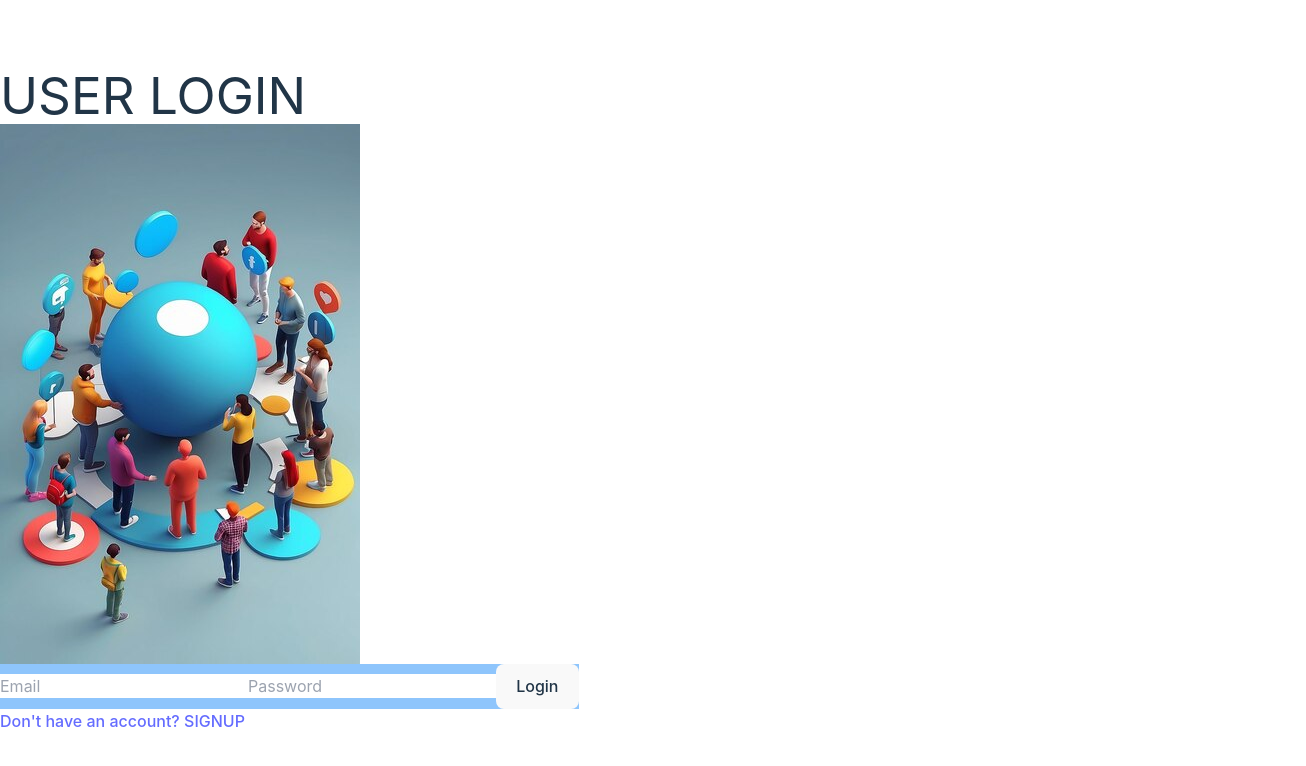
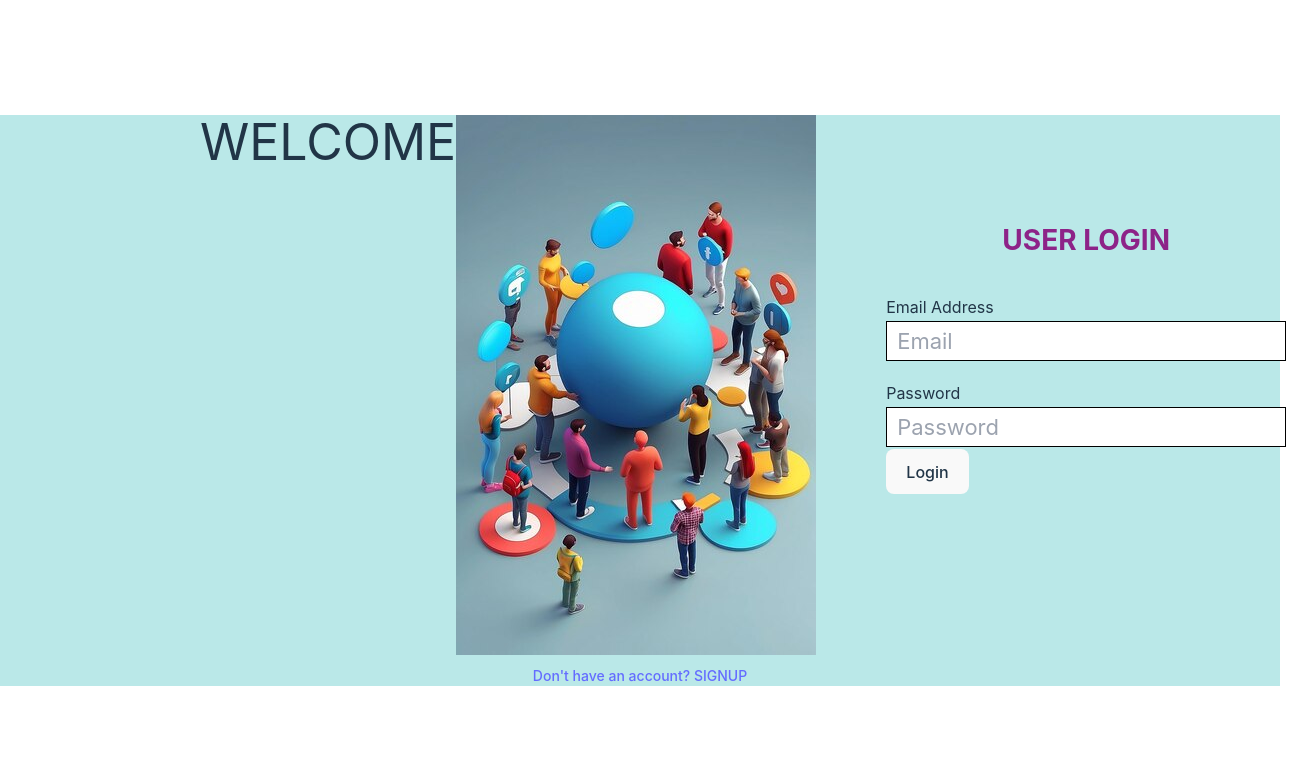
Before and after one commit to kiran-jaswant/local-community-engagement-platform, a React (Vite) app in the folder client/: page /login in a window 1280 px wide. Shown: the top 766 px of the page, 1306 px wide, since content can reach past the window. Built offline with nearby package versions, Linux system fonts and the light colour scheme.

Commit message:
css applied

```diff
--- a/client/src/views/Login/Login.css
+++ b/client/src/views/Login/Login.css
@@ -1,4 +1,44 @@
 .container-login{
     display: flex;
     justify-content: space-between;
+    padding:auto;
+    margin:0 200px;
 }
+
+.signup-login-form{
+    width: 500px;
+    height:auto;
+    padding: 20px;
+    margin: 50px;
+    display: block;
+    border-radius: 10px;
+
+}
+.signup-login-heading{
+    font-size: 28px;
+    text-align: center;
+    margin: 40px;
+    color: rgb(141, 35, 136);
+    font-weight: bold;
+
+
+}
+.signup-login-link{
+    display: block;
+    text-decoration: none;
+    text-align: center;
+    font-size: 14px;
+    margin-top: 10px;
+}
+.user-input{
+    display: block;
+    margin: 2px 0;
+    width: 400px;
+    height:40px;
+    border: 1px solid black;
+    padding: 0 10px;
+    font-size:22px
+}
+.user-input:active, .user-input:focus{
+    outline: none;
+}
--- a/client/src/views/Login/Login.jsx
+++ b/client/src/views/Login/Login.jsx
@@ -3,6 +3,7 @@ import login from './community.jpg';
   import { Link } from 'react-router-dom';
   import axios from 'axios';
   import toast, { Toaster } from 'react-hot-toast';
+  import './Login.css'
 
   function Login() {
       const [email, setEmail] = useState('');
@@ -34,14 +35,15 @@ import login from './community.jpg';
       };
 
       return (
-          <div>
-             <h1 className='signup-login-heading'>USER LOGIN</h1>
-             <div className='container-login'>
-            <div>
+          <div style={{background: '#bae8e8'}}>
+
+             <div className='container-login' style={{display:'flex', justifyContent:'space-around'}}>
+            <h1 style={{fontSize:'50px'}}>WELCOME</h1>
             <img src={login}/>
-            </div>
 
-              <div className='signup-login-form' style={{ backgroundColor: '#8EC5FC' }}>
+              <div className='signup-login-form' style={{  }}>
+              <h1 className='signup-login-heading'>USER LOGIN</h1>
+              <h3>Email Address</h3>
                   <input
                       type='email'
                       placeholder='Email'
@@ -49,6 +51,7 @@ import login from './community.jpg';
                       value={email}
                       onChange={(e) => setEmail(e.target.value)}
                   />
+                  <h3 style={{marginTop:'20px'}}>Password</h3>
                   <input
                       type='password'
                       placeholder='Password'
```
